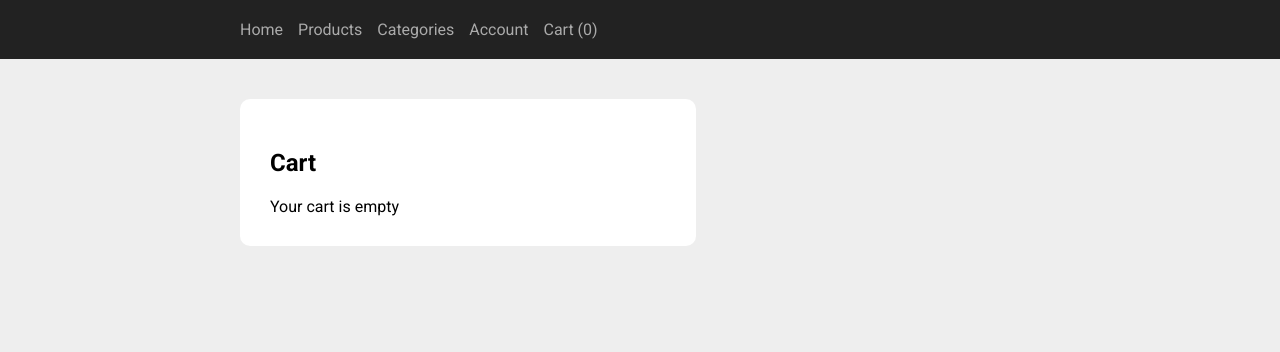
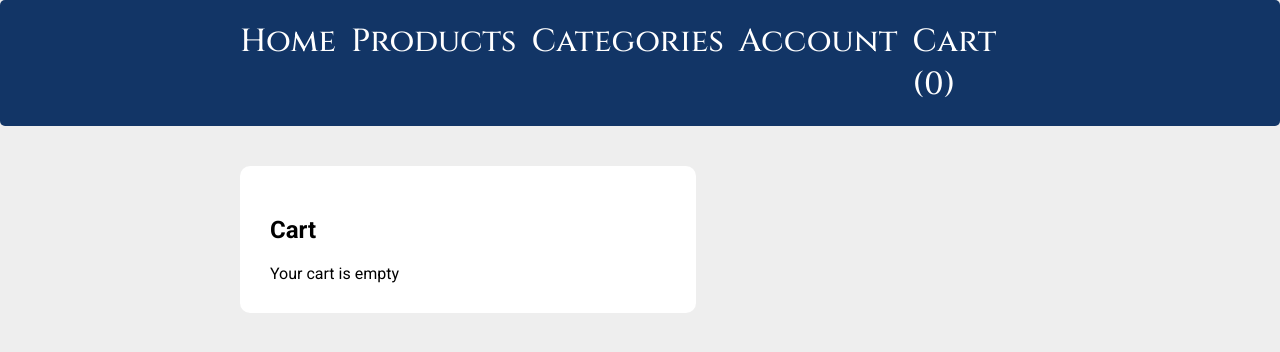
Before and after one commit to Blackbolt001/GooseEcommerce, a Next.js app: page /cart in a window 1280 px wide. Shown: the top 352 px of the page. Built offline with nearby package versions, Linux system fonts and the light colour scheme.

Commit message:
styling header

```diff
--- a/components/Header.js
+++ b/components/Header.js
@@ -7,7 +7,9 @@ import { CartContext } from "./CartContext";
 
 
 const StyledHeader = styled.header`
-    background-color: #222;
+    background-color: #123566;
+    display:flex;
+    border-radius:5px;
 `;
 const Logo = styled(Link)`
     color: #fff;
@@ -24,19 +26,26 @@ const Wrapper = styled.div`
 const StyledNav = styled.nav`
     display: flex;
     gap:15px;
-  background-color: #222;
+  background-color:transparent;
 
 
 `;
 
 const NavLink = styled(Link)`
     display:block;
-    color:#aaa;
+    color: white;
+    font-size:1rem;
+    font-family: 'Cinzel', serif;
     text-decoration:none;
     padding: 10px 0;
     @media screen and (min-width: 768px) {
     padding:0;
+    font-size:2rem ;
   }
+  transition: all ease-in-out 0.3s;
+      &:hover{
+        color:blue;
+      }
 `;
 const Button = styled.button`
 
```
Also changed, not shown: components/Featured.jsx (+4 -3 lines).
